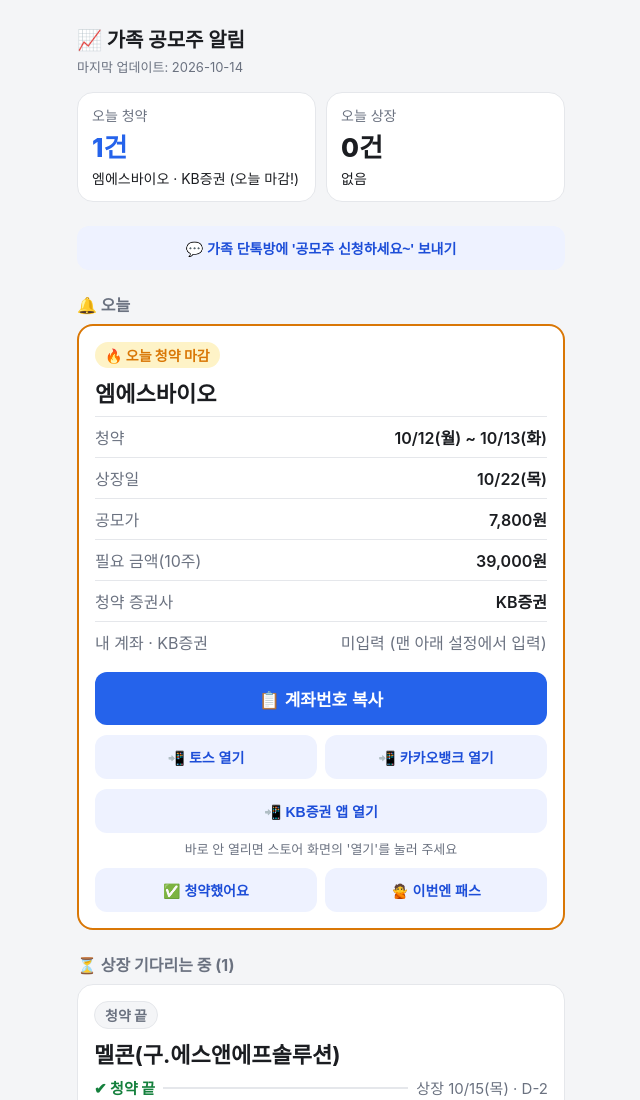
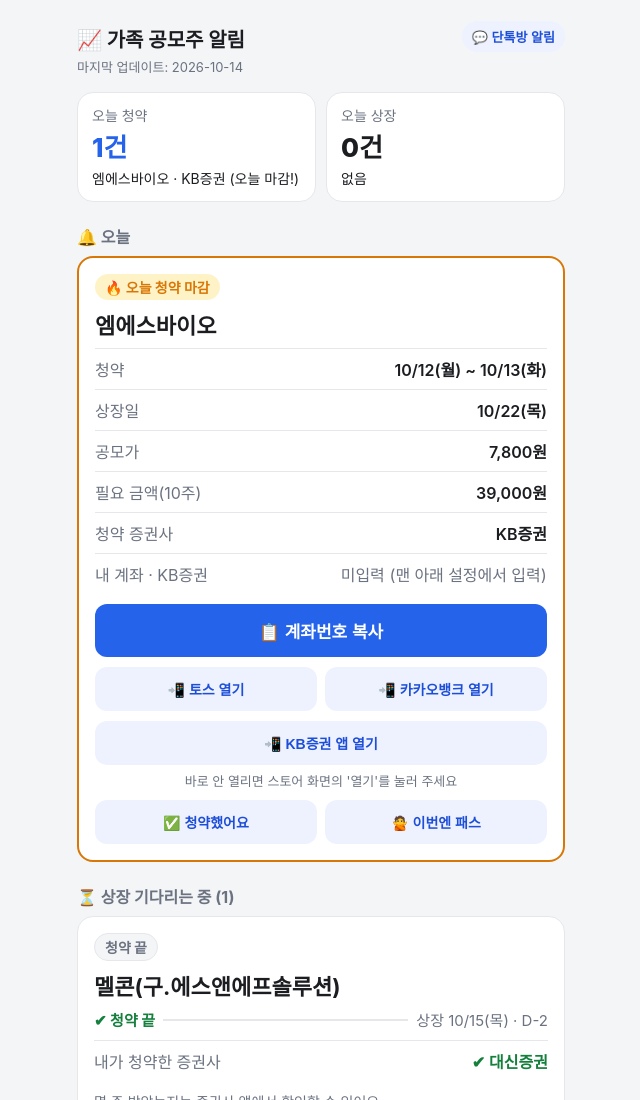
Before and after one commit to JISOO-coder/ipo-family-app, a plain HTML site: page web/index.html in a window 1280 px wide. Shown: the top 1100 px of the page, without its empty margins (319-959 px from the left). Drawn offline with Linux system fonts and the light colour scheme.

Commit message:
Add files via upload

```diff
--- a/web/index.html
+++ b/web/index.html
@@ -91,6 +91,9 @@
   .chev { color: var(--sub); font-size: 14px; }
   details.mini[open] .chev { transform: rotate(180deg); }
   .mini-body { padding: 0 16px 16px; }
+  .topbar { display: flex; justify-content: space-between; align-items: center; gap: 8px; }
+  button.mini-btn { width: auto; flex-shrink: 0; margin: 0; padding: 6px 10px; font-size: 13px;
+                    font-weight: 600; border-radius: 999px; background: var(--soft); color: var(--soft-text); }
   .setup { background: var(--soft); border: 2px solid var(--accent); border-radius: 16px;
            padding: 16px; margin-bottom: 14px; }
   .setup-title { font-size: 19px; font-weight: 800; color: var(--soft-text); }
@@ -127,7 +130,10 @@
 </style>
 </head>
 <body>
-  <h1>📈 가족 공모주 알림</h1>
+  <div class="topbar">
+    <h1>📈 가족 공모주 알림</h1>
+    <button id="shareBtn" class="mini-btn">💬 단톡방 알림</button>
+  </div>
   <div class="updated" id="updated">불러오는 중...</div>
   <div class="warn" id="warn" style="display:none"></div>
   <div id="setup"></div>
@@ -416,13 +422,11 @@
         box.appendChild(nx);
       }
     }
-
-    const sb = el("button", "soft", "💬 가족 단톡방에 '공모주 신청하세요~' 보내기");
-    sb.addEventListener("click", shareToday);
-    box.appendChild(sb);
   }
 
   // ---------- 카톡으로 "공모주 신청하세요~" 보내기 (앱 링크 포함 → 누르면 앱으로) ----------
+  // 화면 맨 위 오른쪽의 작은 '💬 단톡방 알림' 버튼 (주로 지수가 가족 단톡방에 보낼 때 씀)
+  document.getElementById("shareBtn").addEventListener("click", function () { shareToday(); });
   const APP_URL = "https://jisoo-coder.github.io/ipo-family-app/web/";
   function shareText() {
     return "📈 공모주 신청하세요~\n👉 " + APP_URL;
```
